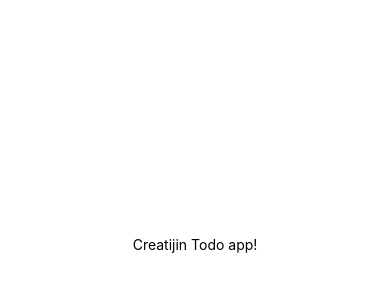
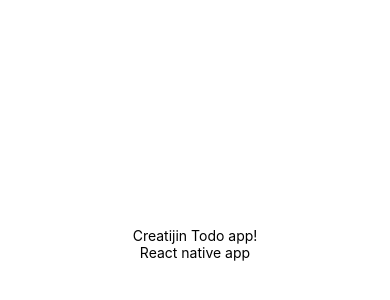
Before and after one commit to creatijin/creatijin-todo-app, a React Native app: screen / in a window 390 px wide. Shown: the part 178-478 px from the top of the page. Built offline with nearby package versions, Linux system fonts and the light colour scheme.

Commit message:
react native text add

```diff
--- a/App.js
+++ b/App.js
@@ -6,6 +6,7 @@ export default class App extends React.Component {
     return (
       <View style={styles.container}>
         <Text>Creatijin Todo app!</Text>
+        <Text>React native app</Text>
       </View>
     );
   }
```
